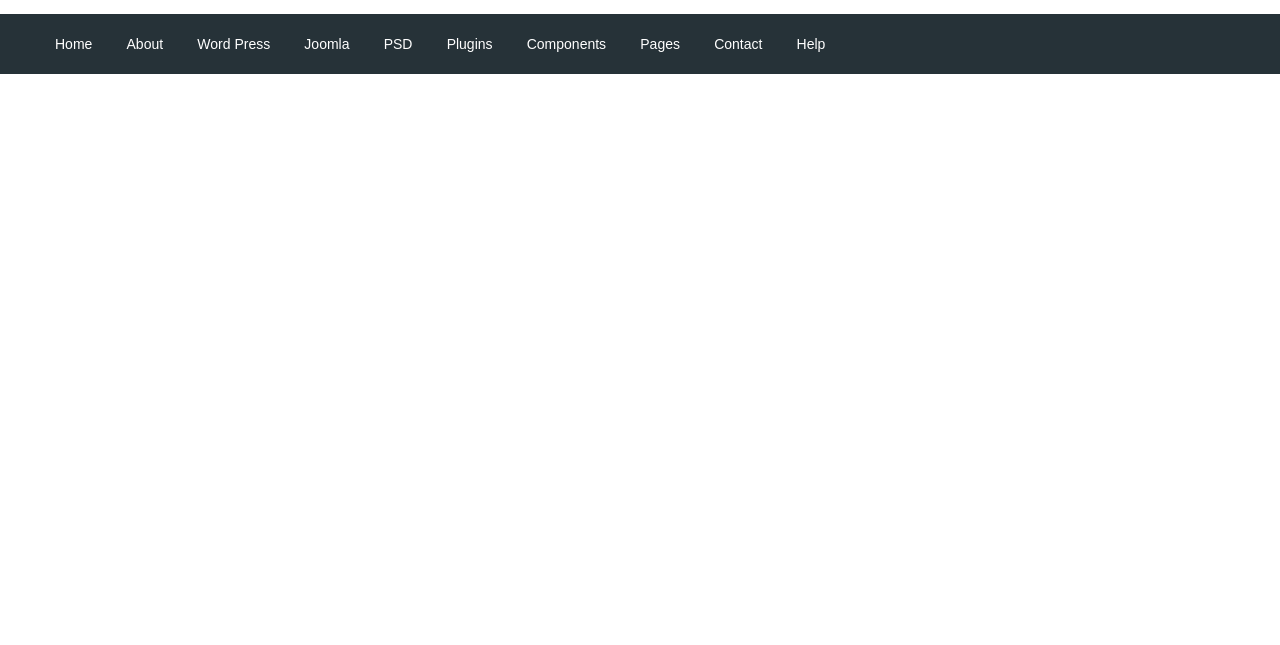
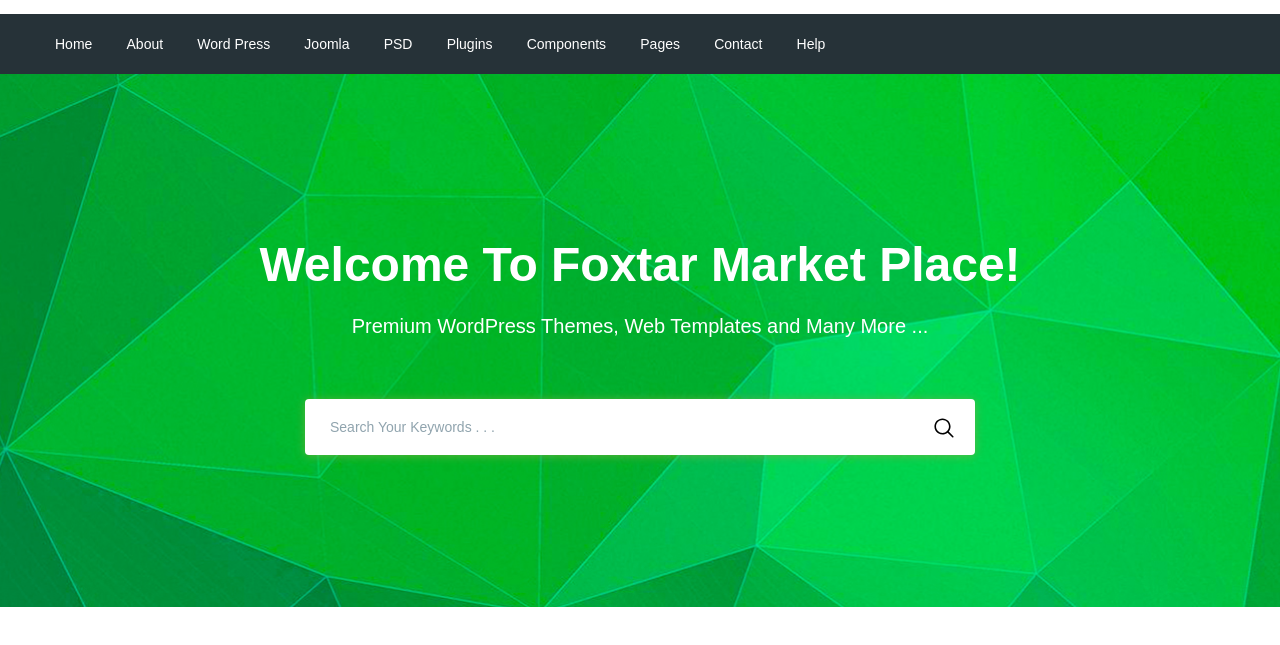
Before and after one commit to graf94/moderno, a website: page app/index.html in a window 1280 px wide. Shown: the part 77-722 px from the top of the page. Drawn offline with nearby package versions, Linux system fonts and the light colour scheme; files that its build step writes are made by us from their sources.

Commit message:
added searc section

```diff
--- a/app/index.html
+++ b/app/index.html
@@ -78,7 +78,26 @@
         </div>
     </header>
 
-
+    <section class="search" style="background-image: url('/images/fon.jpg');">
+        <div class="container">
+            <div class="search__inner">
+                <div class="search__inner-title">
+                    Welcome To Foxtar Market Place!
+                </div>
+                <div class="search__inner-text">
+                    Premium WordPress Themes, Web Templates and Many More ...
+                </div>
+                <div class="search__inner-form">
+                    <form>
+                        <input type="text" placeholder="Search Your Keywords . . ." required>
+                        <button type="submit">
+                            <img src="images/icons/search.svg" alt="">
+                        </button>
+                    </form>
+                </div>
+            </div>
+        </div>
+    </section>
 
 
 
--- a/app/scss/style.scss
+++ b/app/scss/style.scss
@@ -61,3 +61,62 @@
     font-size: 14px;
     font-family: 'Roboto-Medium', sans-serif;
 }
+
+.search {
+    background-repeat: no-repeat;
+    background-size: cover;
+    background-position: center;
+    height: 533px;
+}
+
+.search__inner {
+    padding: 155px 0 100px;
+    color: #fff;
+    text-align: center;
+    &-title {
+        font-size: 48px;
+        font-family: 'Roboto-Bold', sans-serif;
+        margin-bottom: 10px;
+        font-weight: 700;
+        line-height: 72px;
+    }
+    &-text {
+        font-size: 20px;
+        font-family: 'Roboto-Medium', sans-serif;
+        margin-bottom: 58px;
+        font-weight: 500;
+        line-height: 30px;
+    }
+    &-form {
+        max-width: 670px;
+        margin: 0 auto;
+        position: relative;
+        input {
+            display: block;
+            width: 100%;
+            box-shadow: 0px 1px 10px 0px rgba(124, 178, 64, 0.75);
+            border-radius: 4px;
+            height: 56px;
+            border: none;
+            font-size: 14px;
+            font-weight: 500;
+            padding-left: 25px;
+            padding-right: 60px;
+            &::placeholder {
+                color: #90a4ae;
+            }
+        }
+        button {
+            position: absolute;
+            border: none;
+            background-color: transparent;
+            // прозрачный
+            right: 15px;
+            top: 18px;
+        }
+        img {
+            width: 20px;
+            height: 20px;
+        }
+    }
+}
```
Also changed, not shown: app/images/fon.jpg (added), app/images/icons/search.png (added), app/images/icons/search.svg (added).
